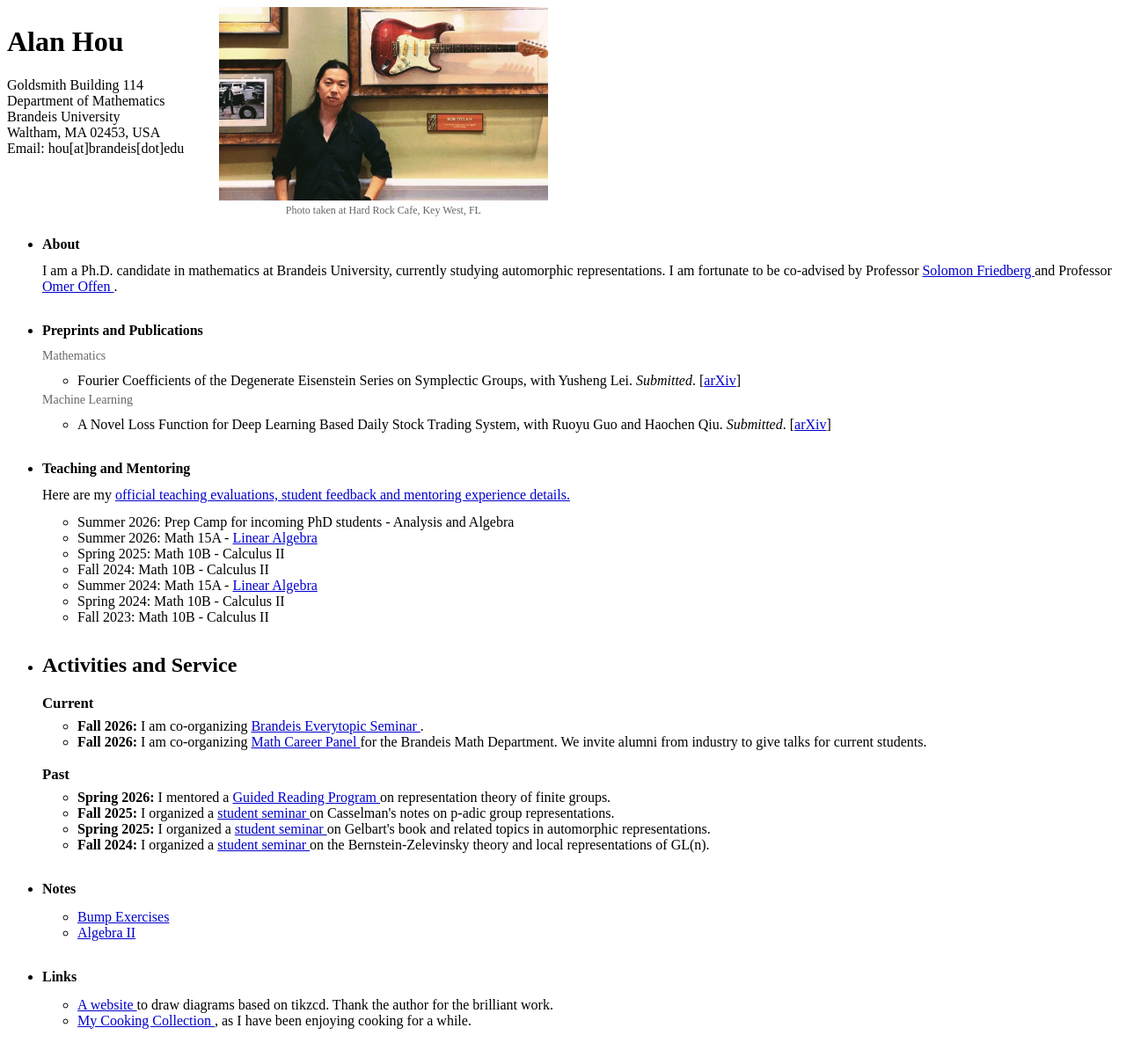
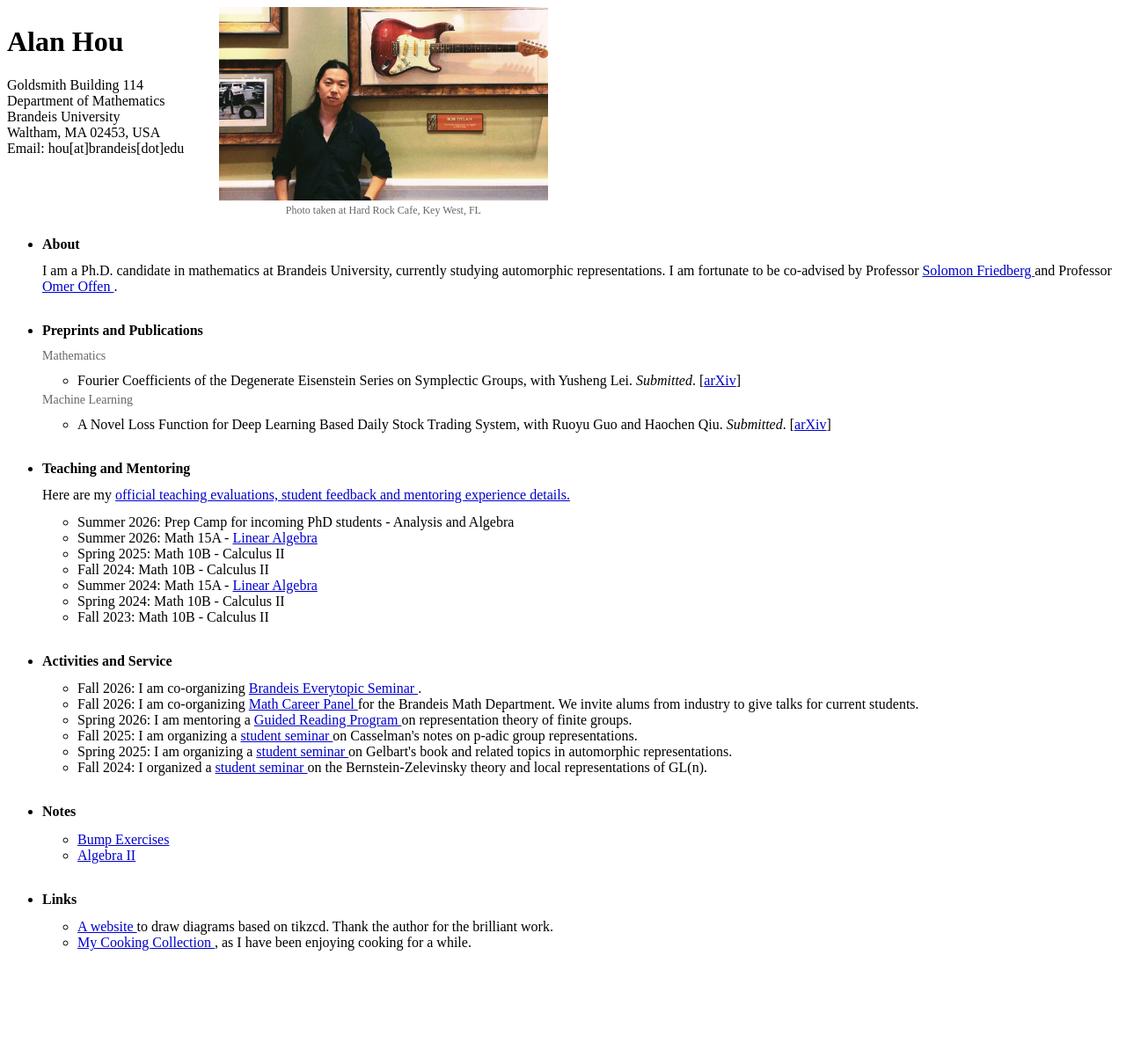
Before and after one commit to axhou/axhou.github.io, a Jekyll site: the page index.html, which Jekyll copies as it is, in a window 1280 px wide. Shown: the whole page at 88% size. Built offline with Jekyll 4.4.1, drawn with Linux system fonts in a browser that asks for light colours; after the commit the page ends 1113 px from its top, so only the background shows below that.

Commit message:
Update index.html

```diff
--- a/index.html
+++ b/index.html
@@ -31,12 +31,7 @@
 
 
   <style>
-.activity-category {
-  font-weight: bold;
-  font-size: 1.05em;
-  margin-top: 1.1em;
-  margin-bottom: 0.35em;
-}
+
     body {
       background: white;
       font-family: serif;
@@ -317,69 +312,62 @@
     <!-- Activities -->
 
     <li>
-<h2>Activities and Service</h2>
 
-<div class="activity-category">Current</div>
+      <strong>Activities and Service</strong>
 
       <ul>
+
         <li>
-    <strong>Fall 2026:</strong>
+          Fall 2026:
           I am co-organizing
-    <a href="https://axhou.github.io/everytopic.html">
+          <a href="./everytopic.html">
             Brandeis Everytopic Seminar
           </a>.
         </li>
+                <li>
+          Fall 2026:
+          I am co-organizing
+          <a href="./careerpanel1.pdf">
+            Math Career Panel
+          </a> for the Brandeis Math Department. We invite alums from industry to give talks for current students.
+        </li>
 
         <li>
-    <strong>Fall 2026:</strong>
-    I am co-organizing
-    <a href="https://axhou.github.io/careerpanel1.pdf">
-      Math Career Panel
-    </a>
-    for the Brandeis Math Department. We invite alumni from industry
-    to give talks for current students.
-  </li>
-</ul>
-
-
-<div class="activity-category">Past</div>
-
-<ul>
-  <li>
-    <strong>Spring 2026:</strong>
-    I mentored a
-    <a href="https://axhou.github.io/grp2026spring.html">
+          Spring 2026:
+          I am mentoring a
+          <a href="./grp2026spring.html">
             Guided Reading Program
           </a>
           on representation theory of finite groups.
         </li>
 
         <li>
-    <strong>Fall 2025:</strong>
-    I organized a
-    <a href="https://axhou.github.io/25caspadic.html">
+          Fall 2025:
+          I am organizing a
+          <a href="./25caspadic.html">
             student seminar
           </a>
           on Casselman's notes on p-adic group representations.
         </li>
 
         <li>
-    <strong>Spring 2025:</strong>
-    I organized a
-    <a href="https://axhou.github.io/gel2025.html">
+          Spring 2025:
+          I am organizing a
+          <a href="./gel2025.html">
             student seminar
           </a>
           on Gelbart's book and related topics in automorphic representations.
         </li>
 
         <li>
-    <strong>Fall 2024:</strong>
+          Fall 2024:
           I organized a
-    <a href="https://axhou.github.io/bzf2024.html">
+          <a href="./bzf2024.html">
             student seminar
           </a>
           on the Bernstein-Zelevinsky theory and local representations of GL(n).
         </li>
+
       </ul>
 
     </li>
```
Lines whose indentation alone changed are shown as unchanged.
